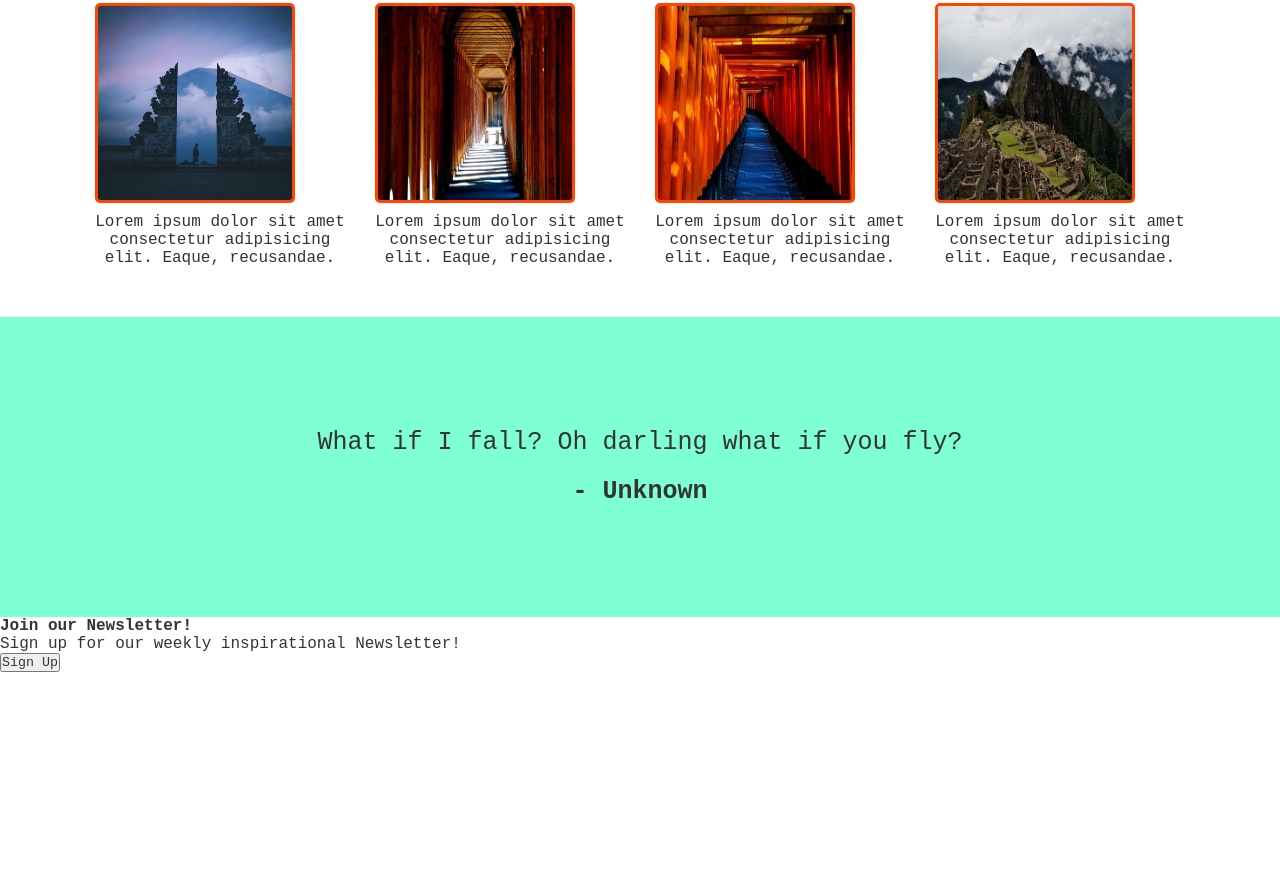
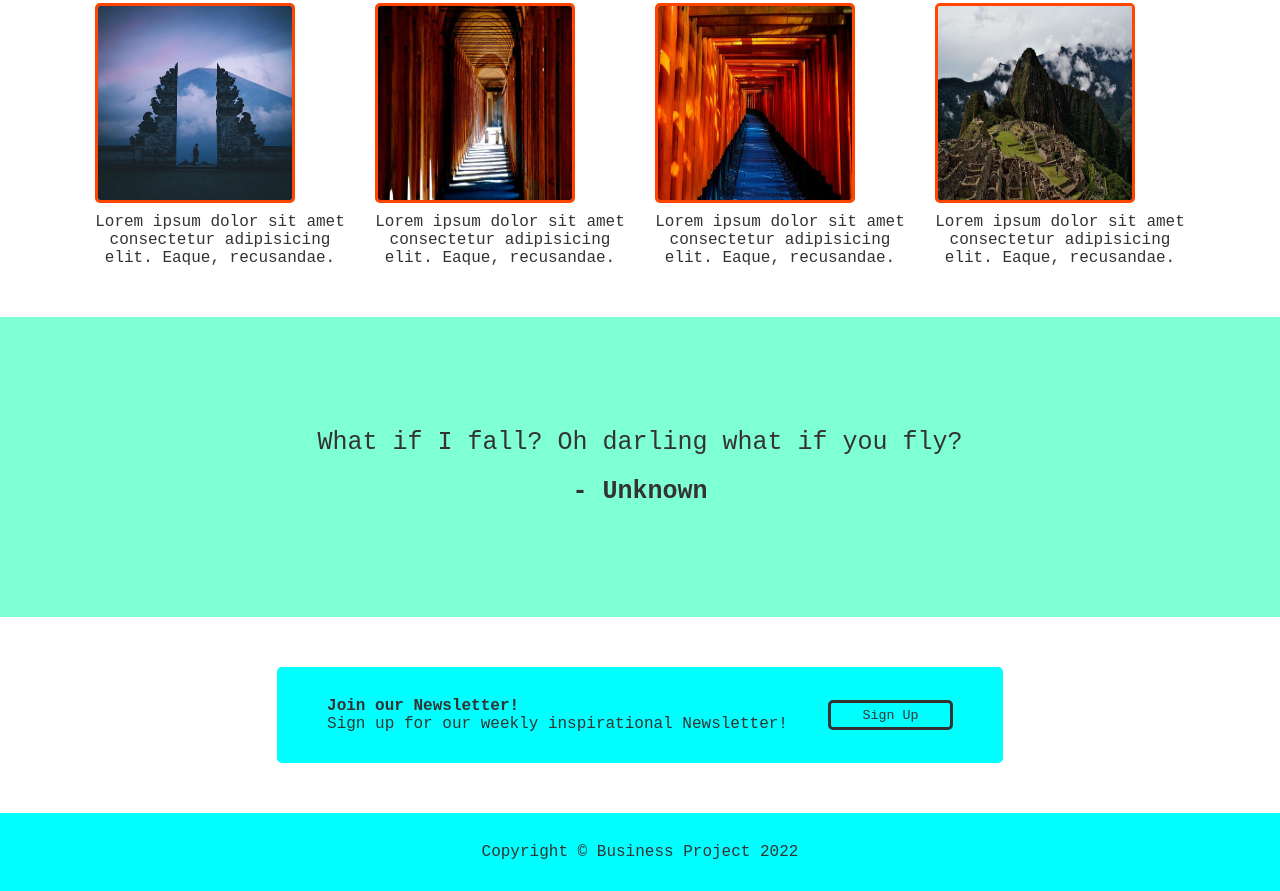
Before and after one commit to CTHall05/odin-project-landingpage, a plain HTML site: page index.html in a window 1280 px wide. Shown: the part 561-1452 px from the top of the page. Before the commit the page ends 1233 px from the top, so only its background shows below. Drawn offline with Linux system fonts and the light colour scheme.

Commit message:
Sign up Section and Footer added

```diff
--- a/css/style.css
+++ b/css/style.css
@@ -122,3 +122,41 @@ li {
     height: 300px;
     font-size: 25px;
 }
+
+/* Sign up Section */
+
+.sign-up-section {
+    display: flex;
+    justify-content: center;
+    gap: 20px;
+    padding: 50px;
+}
+
+.sign-up-div {
+    background-color: aqua;
+    border-radius: 5px;
+    padding: 30px 50px;
+    display: flex;
+    align-items: center;
+    gap: 40px;
+}
+
+.sign-up-div button {
+    width: 125px;
+    height: 30px;
+    border-radius: 5px;
+    background-color: aqua;
+    border: solid 3px #333;
+}
+
+/* ============= */
+
+/* Footer Section */
+
+footer {
+    text-align: center;
+    padding: 30px;
+    background-color: aqua;
+}
+
+/* ============= */
--- a/index.html
+++ b/index.html
@@ -51,10 +51,12 @@
     </div>
     <div class="sign-up-section">
         <div class="sign-up-div">
-            <p><b>Join our Newsletter!</b></p>
-            <p>Sign up for our weekly inspirational Newsletter!</p>
+            <p><b>Join our Newsletter!</b><br>Sign up for our weekly inspirational Newsletter!</p>
             <button>Sign Up</button>
         </div>
     </div>
+    <footer>
+        Copyright &copy; Business Project 2022
+    </footer>
 </body>
 </html>
```
